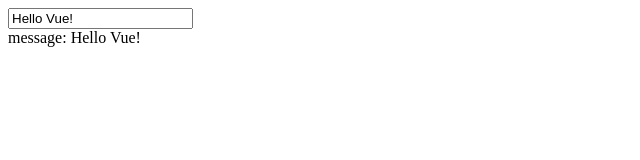
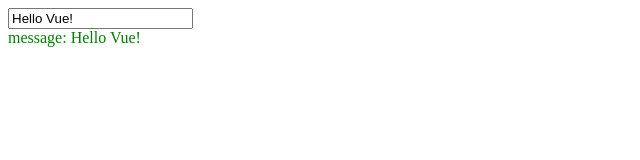
Before and after one commit to marcinru/vue-mag, a plain HTML site: page index.html in a window 1280 px wide. Shown: the full height of the page, 0-640 px from the left. Drawn offline with nearby package versions, Linux system fonts and the light colour scheme.

Commit message:
Add dynamic CSS classes

```diff
--- a/index.html
+++ b/index.html
@@ -5,11 +5,15 @@
     <meta name="viewport" content="width=device-width, initial-scale=1.0">
     <meta http-equiv="X-UA-Compatible" content="ie=edge">
     <title>vue-mag</title>
+    <style>
+        .inactive { color: firebrick; }
+        .active { color: green; }
+    </style>
 </head>
 <body>
     <div id="app">
         <input type="text" v-model="hello">
-        <div v-show="inputIsBiggerThanTwo">
+        <div class="inactive" :class="{ active: inputIsBiggerThanTwo }">
             message: {{ hello }}
         </div>
     </div>
```
